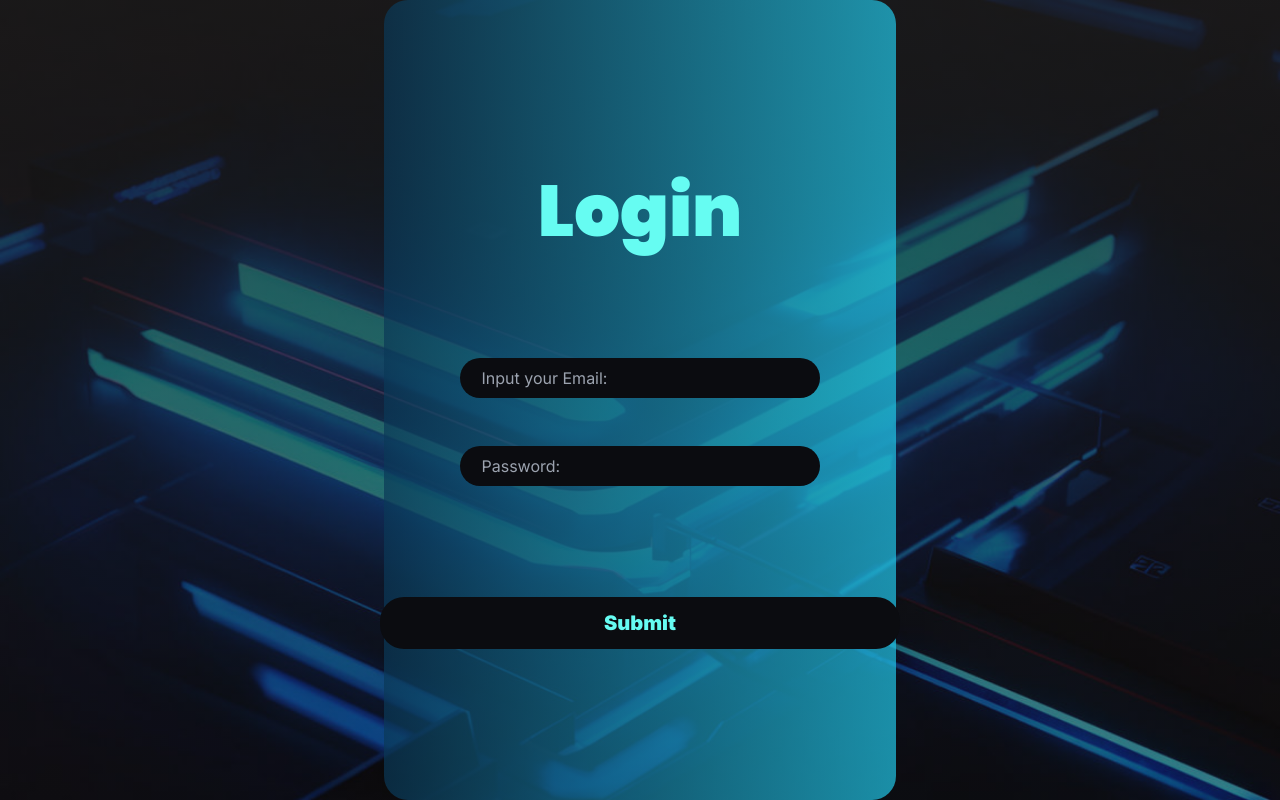
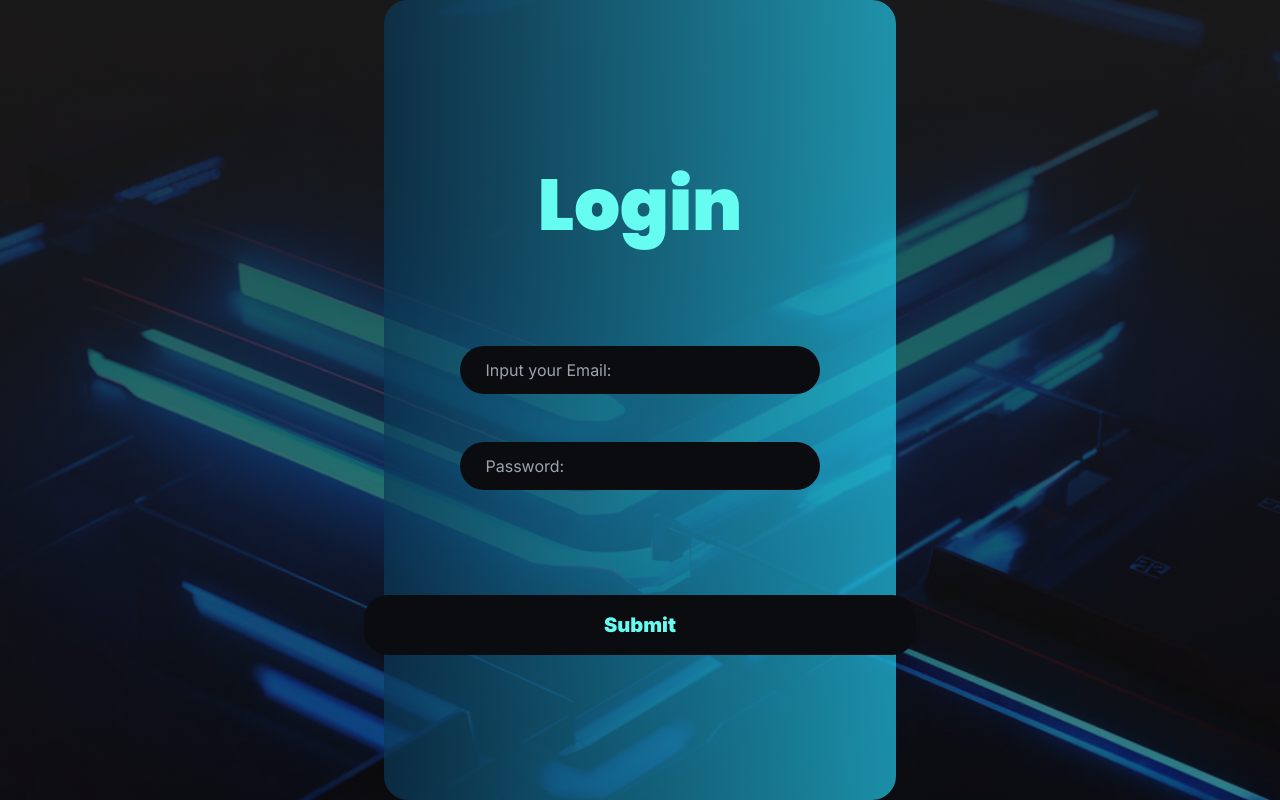
Before and after one commit to Maximus019BG/Azion, a Next.js app in the folder client/azion-f/: page /log-in in a window 1280 px wide. Built offline with nearby package versions, Linux system fonts and the light colour scheme.

Commit message:
fix(landing, register, login): implementing better design on both register and login. Fixed place on landing

```diff
--- a/client/azion-f/app/log-in/page.tsx
+++ b/client/azion-f/app/log-in/page.tsx
@@ -130,7 +130,7 @@ const Log_in = () => {
             onChange={(e) => setEmail(e.target.value)}
             type="email"
             placeholder="   Input your Email:"
-            className=" bg-background opacity-100 w-full md:w-10/12 p-2 rounded-3xl hover:bg-[#191b24]"
+            className=" bg-background opacity-100 w-full md:w-10/12 p-3 rounded-3xl hover:bg-[#191b24]"
           />
         </div>
         <div className="w-full flex flex-col justify-center items-center gap-3">
@@ -138,14 +138,14 @@ const Log_in = () => {
               onChange={(e) => setPassword(e.target.value)}
               placeholder="   Password:"
               type="password"
-              className=" bg-background opacity-100 w-full md:w-10/12 p-2 rounded-3xl hover:bg-[#191b24]"
+              className=" bg-background opacity-100 w-full md:w-10/12 p-3 rounded-3xl hover:bg-[#191b24]"
             />
           </div>
      </div>
 
       <button
         onClick={handleSubmit}
-        className="bg-background w-fit text-neonAccent hover:border-2 hover:border-neonAccent font-black px-56 py-3 rounded-3xl text-xl hover:scale-105 transition-all ease-in"
+        className="bg-background w-fit text-neonAccent hover:border-2 hover:border-neonAccent font-black px-60 py-4 rounded-3xl text-xl hover:scale-105 transition-all ease-in"
       >
         Submit
       </button>
```
